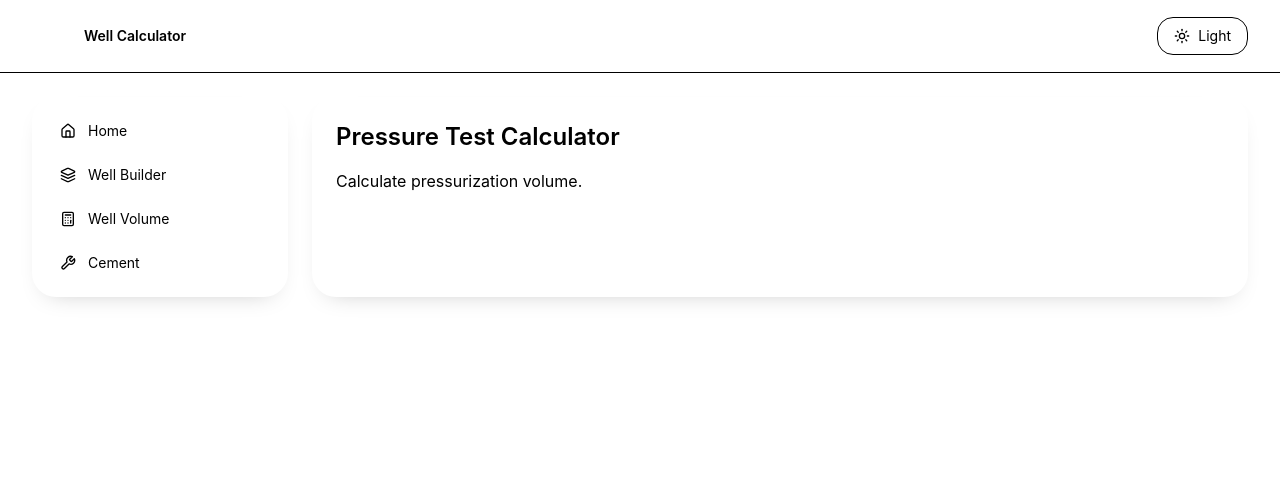
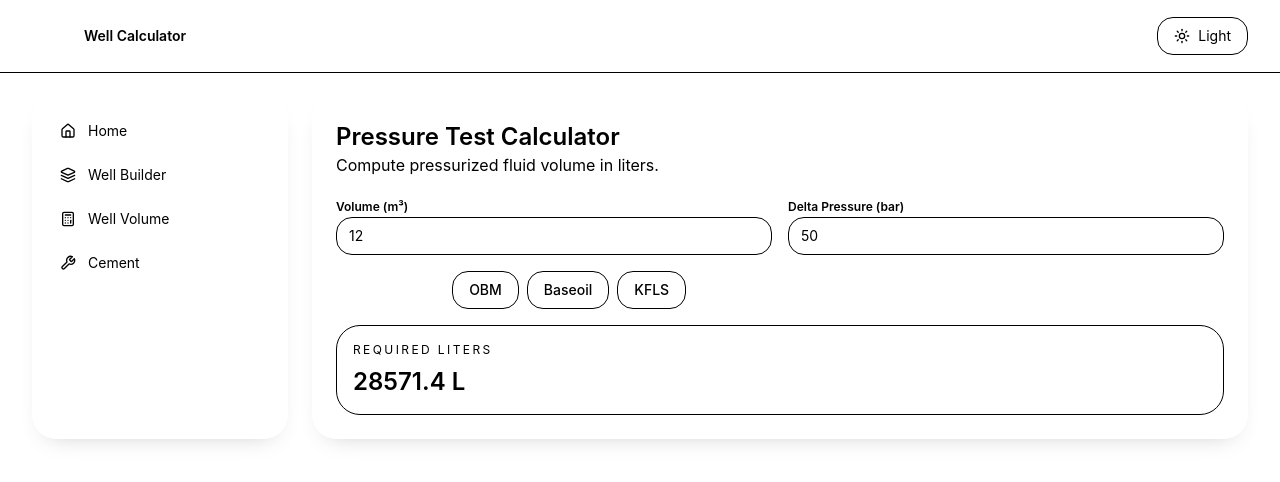
Before and after one commit to OniekR/well-volume-calculator, a React (Vite) app in the folder WellKalk/: page /calculators/pressure in a window 1280 px wide. Shown: the top 482 px of the page. Built offline with nearby package versions, Linux system fonts and the light colour scheme.

Commit message:
feat(well-calculator): pressure test calculator + util (Step 11)

```diff
--- a/WellKalk/src/pages/calculators/PressureTestCalculator.tsx
+++ b/WellKalk/src/pages/calculators/PressureTestCalculator.tsx
@@ -1,11 +1,68 @@
+import { useMemo, useState } from "react";
+import CalculatorLayout from "../../components/calculators/shared/CalculatorLayout";
+import Input from "../../components/ui/Input";
+import Label from "../../components/ui/Label";
+import ResultCard from "../../components/calculators/shared/ResultCard";
+import Button from "../../components/ui/Button";
+import { calculatePressurizedLiters } from "../../utils/pressureCalculations";
+
+const kOptions = [
+  { label: "Brine/WBM", value: 21 },
+  { label: "OBM", value: 18 },
+  { label: "Baseoil", value: 14 },
+  { label: "KFLS", value: 35 },
+];
+
 const PressureTestCalculator = () => {
+  const [volumeM3, setVolumeM3] = useState(12);
+  const [deltaPressureBar, setDeltaPressureBar] = useState(50);
+  const [kFactor, setKFactor] = useState(21);
+
+  const liters = useMemo(
+    () => calculatePressurizedLiters(volumeM3, deltaPressureBar, kFactor),
+    [volumeM3, deltaPressureBar, kFactor],
+  );
+
   return (
-    <section className="space-y-4">
-      <h2 className="text-2xl font-semibold">Pressure Test Calculator</h2>
-      <p className="text-[var(--eq-text-muted)]">
-        Calculate pressurization volume.
-      </p>
-    </section>
+    <CalculatorLayout
+      title="Pressure Test Calculator"
+      description="Compute pressurized fluid volume in liters."
+    >
+      <div className="grid gap-4 md:grid-cols-2">
+        <div>
+          <Label htmlFor="volume">Volume (m³)</Label>
+          <Input
+            id="volume"
+            type="number"
+            value={volumeM3}
+            onChange={(e) => setVolumeM3(Number(e.target.value))}
+          />
+        </div>
+        <div>
+          <Label htmlFor="delta">Delta Pressure (bar)</Label>
+          <Input
+            id="delta"
+            type="number"
+            value={deltaPressureBar}
+            onChange={(e) => setDeltaPressureBar(Number(e.target.value))}
+          />
+        </div>
+      </div>
+
+      <div className="flex flex-wrap gap-2">
+        {kOptions.map((option) => (
+          <Button
+            key={option.value}
+            variant={kFactor === option.value ? "primary" : "secondary"}
+            onClick={() => setKFactor(option.value)}
+          >
+            {option.label}
+          </Button>
+        ))}
+      </div>
+
+      <ResultCard title="Required Liters" value={`${liters.toFixed(1)} L`} />
+    </CalculatorLayout>
   );
 };
 
--- /dev/null
+++ b/WellKalk/src/utils/pressureCalculations.ts
@@ -0,0 +1,8 @@
+export const calculatePressurizedLiters = (
+  volumeM3: number,
+  deltaPressureBar: number,
+  kFactor: number,
+) => {
+  if (kFactor <= 0) return 0;
+  return ((volumeM3 * deltaPressureBar) / kFactor) * 1000;
+};
```
Also changed, not shown: WellKalk/plans/well-calculator-app/implementation.md (+3 -3 lines), 1 other file (tests, documents, lock files or other folders).
